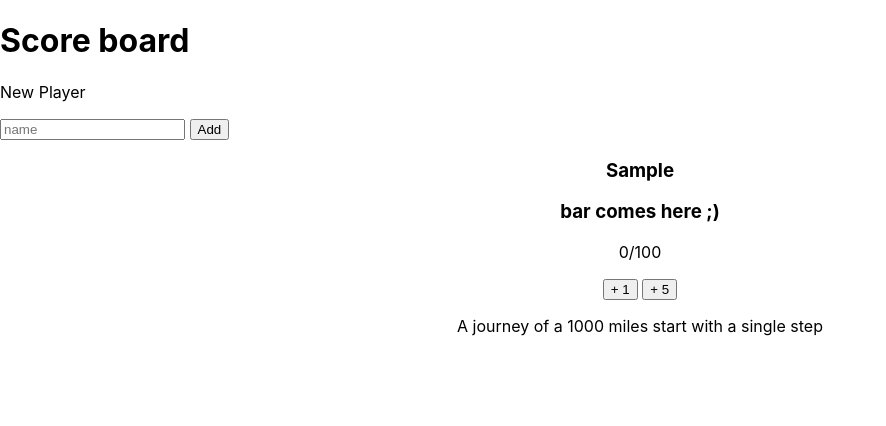
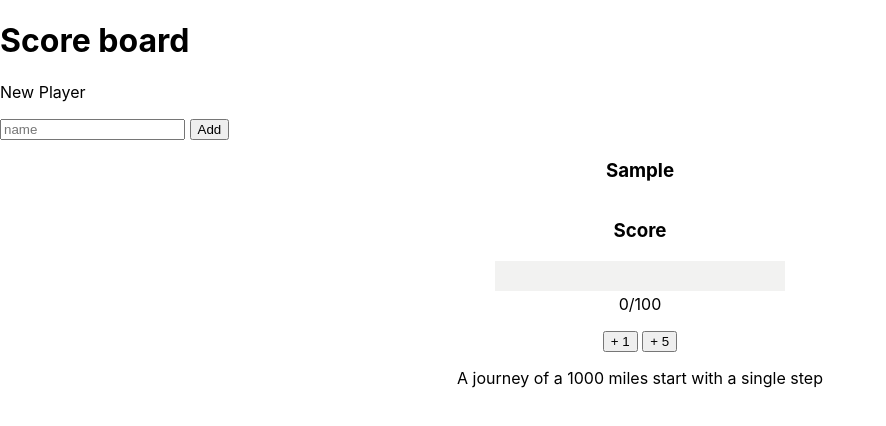
Before and after one commit to luizfiorentino/scoreboard-challenge, a React (Create React App) app: page / in a window 1280 px wide. Both pictures are taken after typing "Sample" into the empty fields and a click on the button "Add". Shown: the top 426 px of the page, without its empty margins (0-886 px from the left). Built offline with nearby package versions, Linux system fonts and the light colour scheme.

Commit message:
feat- score bar added reflecting the player's score

```diff
--- a/src/scoreboard/Scoreboard.jsx
+++ b/src/scoreboard/Scoreboard.jsx
@@ -1,5 +1,6 @@
 import React from "react";
 import { useState } from "react";
+import "./styles.css";
 
 export default function Scoreboard(props) {
   const [score, setScore] = useState(0);
@@ -25,10 +26,24 @@ export default function Scoreboard(props) {
   //console.log("score, message:", score, message);
   const displayMessage = message;
 
+  const width = (props.score / 100) * 290;
+
   return (
     <div className="App">
       <h3>{props.name}</h3>
-      <h3>bar comes here ;)</h3>
+      <div className="container">
+        <h3 className="title">Score</h3>
+        <div className="bar">
+          <div
+            className="inner-bar"
+            data-percentage="70%"
+            style={{ width: width }}
+          ></div>
+          <script src="main.js"></script>
+        </div>
+      </div>
+      {/* <h3>bar comes here ;)</h3> */}
+      <div className="body">
         <p>{props.score}/100</p>{" "}
         {props.score >= 10 ? (
           <button
@@ -105,5 +120,6 @@ export default function Scoreboard(props) {
         ) : undefined}{" "}
         <p>{displayMessage}</p>
       </div>
+    </div>
   );
 }
--- /dev/null
+++ b/src/scoreboard/styles.css
@@ -0,0 +1,30 @@
+.body {
+  margin-top: 4rem;
+}
+
+.container {
+  width: 20rem;
+  margin: 0 auto;
+  position: relative;
+  top: 50%;
+  transform: translateY(-50%);
+  -webkit-transform: translateY(-50%);
+  height: 1px;
+  box-sizing: border-box;
+  padding: 15px;
+
+  background-color: #ffffff;
+}
+
+.bar {
+  background-color: #f2f2f1;
+  width: 100%;
+  height: 30px;
+  margin-bottom: 40px;
+}
+
+.inner-bar {
+  background-color: #2ecc71;
+  width: 90%;
+  height: 100%;
+}
```
Lines whose indentation alone changed are shown as unchanged.
